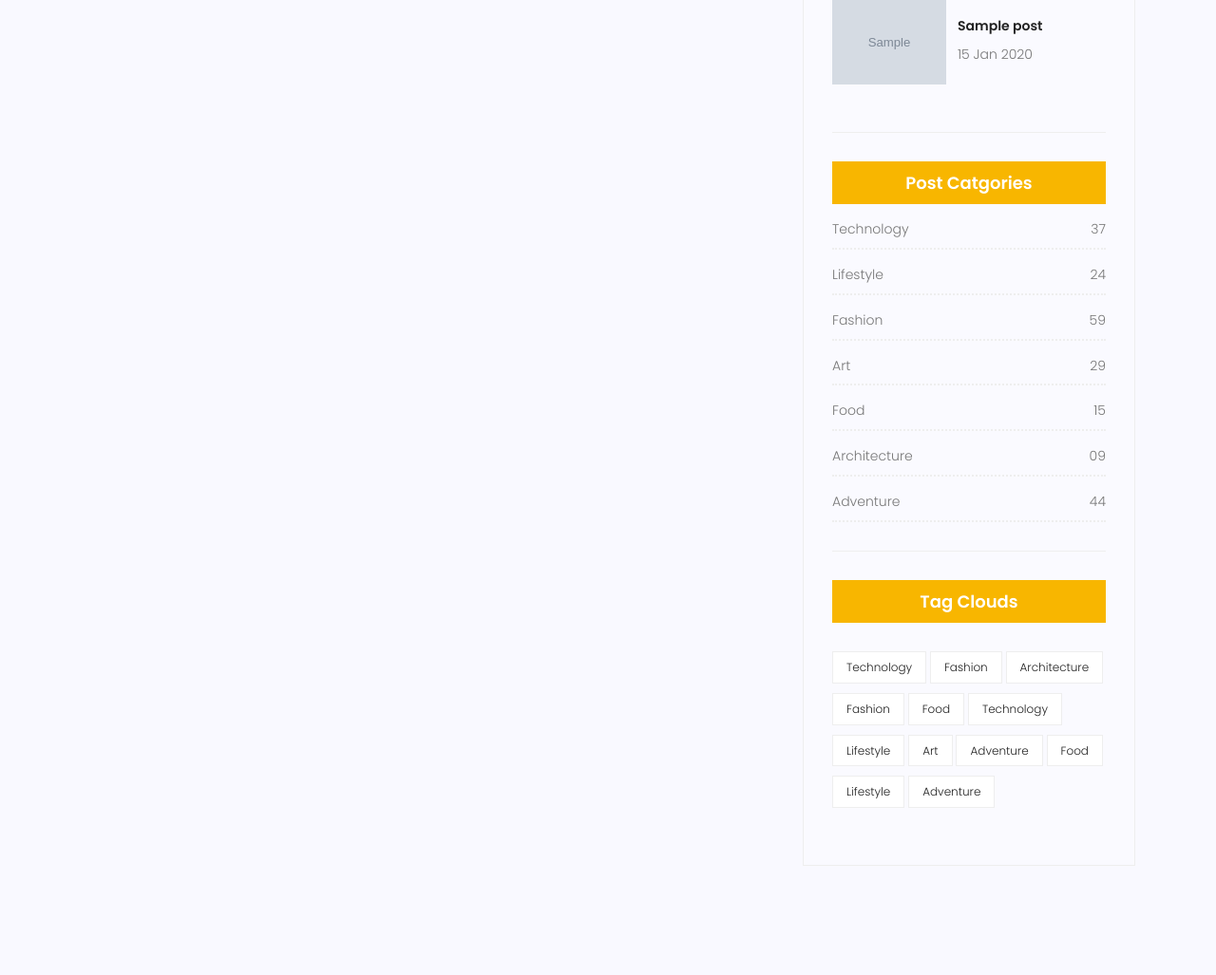
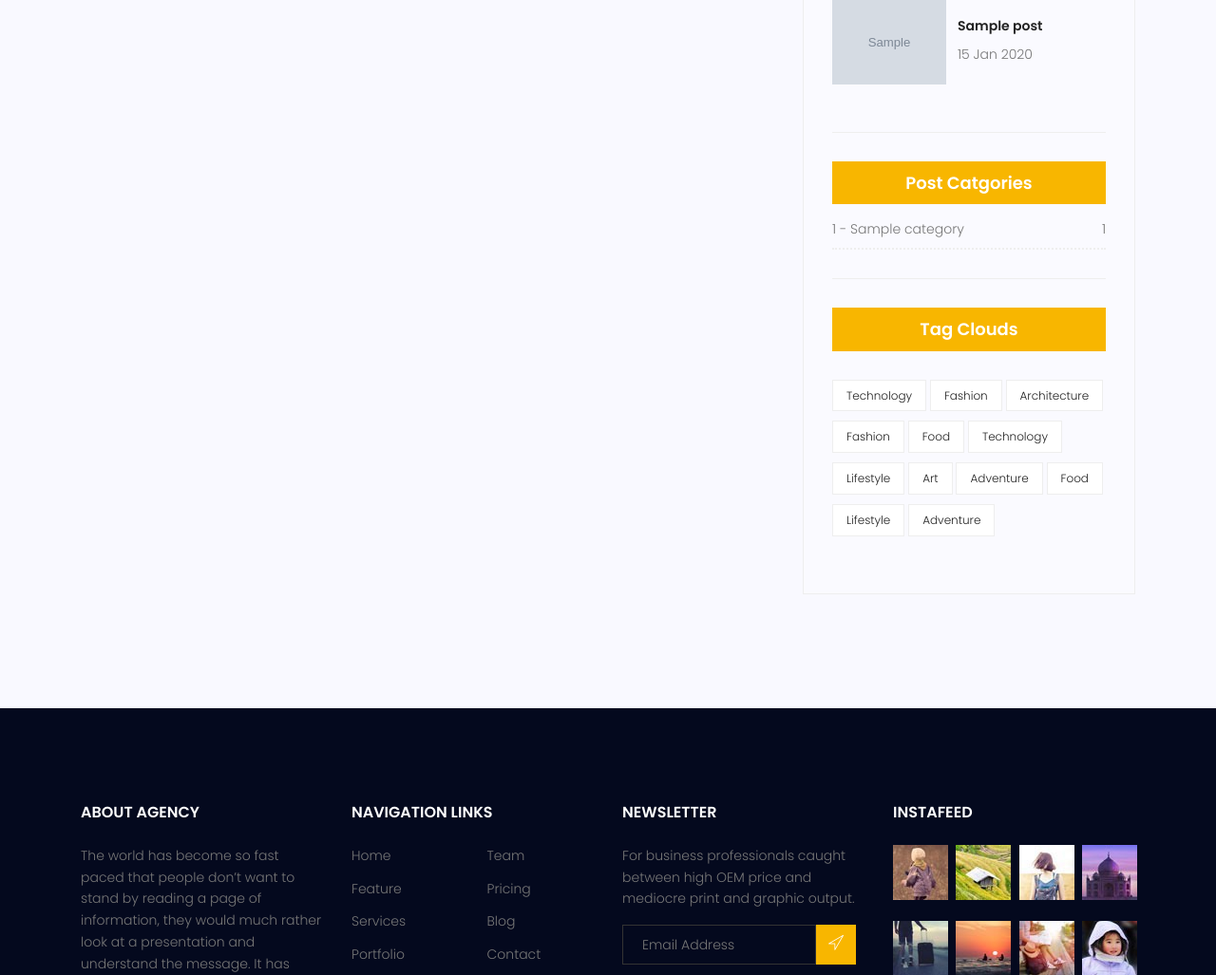
Before and after one commit to mamad-azimi-jozani/django, a Django app: page /blog/ in a window 1280 px wide. Shown: the part 1785-2812 px from the top of the page at 95% size. Run offline with Django 3.2, Linux system fonts and the light colour scheme; tables that the repository leaves empty hold one stand-in row (values such as "Sample post"); grey boxes marked "Sample" are stand-in pictures; some libraries are stand-ins or nearby versions.

Commit message:
I wrote loop for from post_category inclusion tag and show each post how many category has

```diff
--- a/templates/blog/post-category.html
+++ b/templates/blog/post-category.html
@@ -2,47 +2,13 @@
 <div class="single-sidebar-widget post-category-widget">
 									<h4 class="category-title">Post Catgories</h4>
 									<ul class="cat-list">
+										{% for name,count in categories.items %}
 										<li>
 											<a href="#" class="d-flex justify-content-between">
-												<p>Technology</p>
-												<p>37</p>
+												<p>{{ name }}</p>
+												<p>{{ count }}</p>
 											</a>
 										</li>
-										<li>
-											<a href="#" class="d-flex justify-content-between">
-												<p>Lifestyle</p>
-												<p>24</p>
-											</a>
-										</li>
-										<li>
-											<a href="#" class="d-flex justify-content-between">
-												<p>Fashion</p>
-												<p>59</p>
-											</a>
-										</li>
-										<li>
-											<a href="#" class="d-flex justify-content-between">
-												<p>Art</p>
-												<p>29</p>
-											</a>
-										</li>
-										<li>
-											<a href="#" class="d-flex justify-content-between">
-												<p>Food</p>
-												<p>15</p>
-											</a>
-										</li>
-										<li>
-											<a href="#" class="d-flex justify-content-between">
-												<p>Architecture</p>
-												<p>09</p>
-											</a>
-										</li>
-										<li>
-											<a href="#" class="d-flex justify-content-between">
-												<p>Adventure</p>
-												<p>44</p>
-											</a>
-										</li>
+										{% endfor %}
 									</ul>
 								</div>
```
